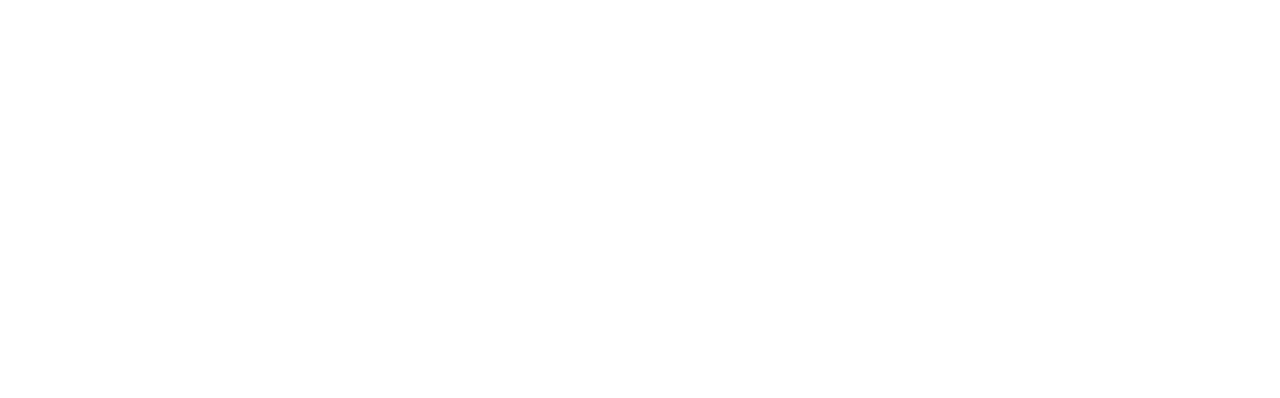
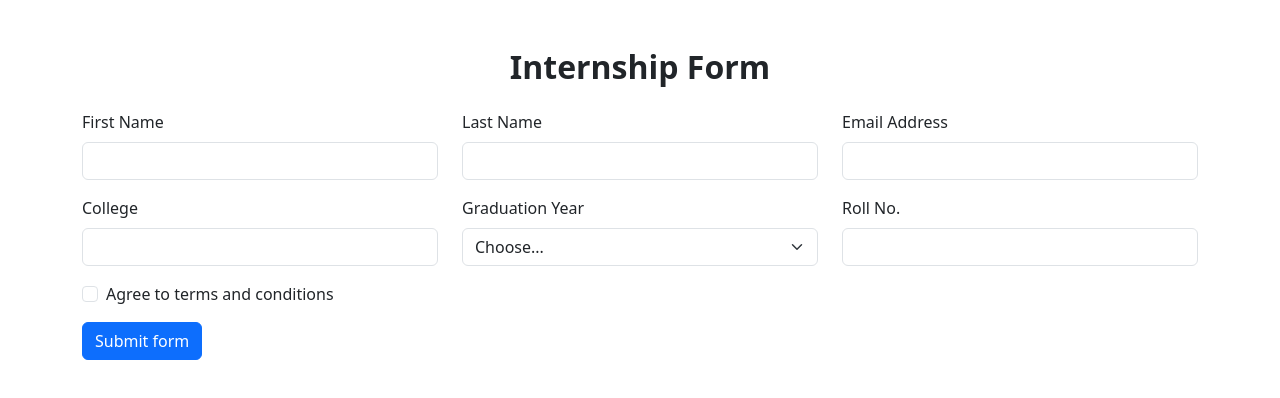
Before and after one commit to acciojob/bootstrap-form-easy-codergit-m, a website: page main.html in a window 1280 px wide. Drawn offline with nearby package versions, Linux system fonts and the light colour scheme.

Commit message:
created a submission

```diff
--- a/main.html
+++ b/main.html
@@ -1,16 +1,75 @@
 <!DOCTYPE html>
+<html lang="en">
+<head>
+  <meta charset="UTF-8">
+  <title>Internship Form</title>
+  <meta name="viewport" content="width=device-width, initial-scale=1">
+  <link href="https://cdn.jsdelivr.net/npm/bootstrap@5.3.0/dist/css/bootstrap.min.css" rel="stylesheet">
+  <link rel="stylesheet" href="style.css">
+</head>
+<body>
 
-<html>
+<div class="container mt-5">
+  <h2 class="text-center mb-4 fw-bold">Internship Form</h2>
+  <form class="needs-validation" novalidate>
+    <div class="row mb-3">
+      <div class="col-md-4">
+        <label for="first-name-input" class="form-label">First Name</label>
+        <input type="text" class="form-control" id="first-name-input" required>
+        <div class="invalid-feedback">First name required!</div>
+      </div>
+      <div class="col-md-4">
+        <label for="last-name-input" class="form-label">Last Name</label>
+        <input type="text" class="form-control" id="last-name-input" required>
+        <div class="invalid-feedback">Last name required!</div>
+      </div>
+      <div class="col-md-4">
+        <label for="email-input" class="form-label">Email Address</label>
+        <input type="email" class="form-control" id="email-input" required>
+        <div class="invalid-feedback">Email required!</div>
+      </div>
+    </div>
 
-<head>
-	<link rel="stylesheet" href="styles.css">
-</head>
+    <div class="row mb-3">
+      <div class="col-md-4">
+        <label for="college-input" class="form-label">College</label>
+        <input type="text" class="form-control" id="college-input" required>
+        <div class="invalid-feedback">Please provide a valid college.</div>
+      </div>
+      <div class="col-md-4">
+        <label for="grad-year" class="form-label">Graduation Year</label>
+        <select class="form-select" id="grad-year" required>
+          <option value="">Choose...</option>
+          <option value="2020">2020</option>
+          <option value="2021">2021</option>
+          <option value="2022">2022</option>
+          <option value="2023">2023</option>
+        </select>
+        <div class="invalid-feedback">Please select a valid Graduation Year.</div>
+      </div>
+      <div class="col-md-4">
+        <label for="roll-no-input" class="form-label">Roll No.</label>
+        <input type="text" class="form-control" id="roll-no-input" required>
+        <div class="invalid-feedback">Please provide a valid Roll no.</div>
+      </div>
+    </div>
 
-<body>
-	<!-- the entire body must be written by student -->
-    <script type="text/javascript" src="./script.js">
+    <div class="mb-3 form-check">
+      <input class="form-check-input" type="checkbox" id="conditions-checkbox" required>
+      <label class="form-check-label" for="conditions-checkbox">
+        Agree to terms and conditions
+      </label>
+      <div class="invalid-feedback">You must agree before submitting.</div>
+    </div>
+
+    <button class="btn btn-primary" type="submit">Submit form</button>
+  </form>
+</div>
+
+<!-- Bootstrap JS -->
+<script src="https://cdn.jsdelivr.net/npm/bootstrap@5.3.0/dist/js/bootstrap.bundle.min.js"></script>
+<script>
+
 </script>
-
 </body>
-
 </html>
--- a/script.js
+++ b/script.js
@@ -1 +1,13 @@
-//your code here
+  (function () {
+    'use strict'
+    const forms = document.querySelectorAll('.needs-validation');
+    Array.from(forms).forEach(function (form) {
+      form.addEventListener('submit', function (event) {
+        if (!form.checkValidity()) {
+          event.preventDefault();
+          event.stopPropagation();
+        }
+        form.classList.add('was-validated');
+      }, false);
+    });
+  })();
--- a/styles.css
+++ b/styles.css
@@ -1,2 +1,80 @@
 
-/* Your CSS Code here. */
+/* Your CSS Code here. */body {
+  font-family: Arial, sans-serif;
+  background-color: #f7f7f7;
+  padding: 30px;
+}
+
+.form-container {
+  max-width: 700px;
+  margin: auto;
+  background: #fff;
+  padding: 30px;
+  border-radius: 8px;
+  box-shadow: 0 0 10px rgba(0, 0, 0, 0.1);
+}
+
+h2 {
+  text-align: center;
+  margin-bottom: 20px;
+}
+
+.form-group, .form-check {
+  margin-bottom: 15px;
+}
+
+label {
+  display: block;
+  margin-bottom: 6px;
+}
+
+input[type="text"],
+input[type="email"],
+select {
+  width: 100%;
+  padding: 10px;
+  border: 1px solid #ccc;
+  border-radius: 4px;
+}
+
+input:invalid,
+select:invalid {
+  border-color: #dc3545;
+}
+
+small {
+  color: #dc3545;
+  display: none;
+}
+
+input:invalid + small,
+select:invalid + small {
+  display: block;
+}
+
+input[type="checkbox"] {
+  margin-right: 10px;
+}
+
+.form-check label {
+  display: inline;
+}
+
+.form-check small {
+  display: block;
+  color: #dc3545;
+}
+
+button {
+  display: inline-block;
+  padding: 10px 20px;
+  background-color: #007bff;
+  border: none;
+  border-radius: 5px;
+  color: white;
+  cursor: pointer;
+}
+
+button:hover {
+  background-color: #0056b3;
+}
```
